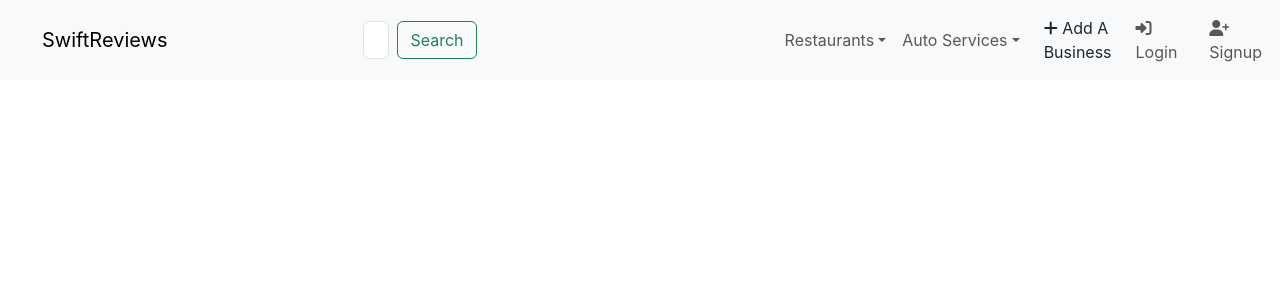
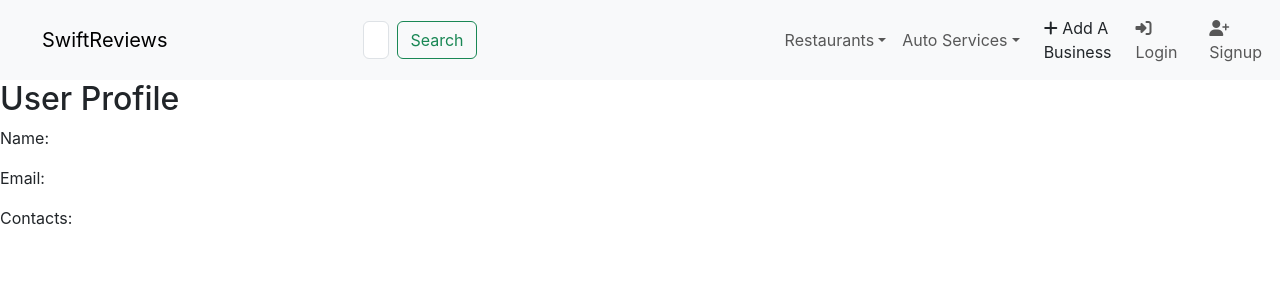
Before and after one commit to Nurdin-Ismail/Swift-Review, a React (Create React App) app in the folder client/: page /user/2 in a window 1280 px wide. Shown: the top 300 px of the page. Built offline with nearby package versions, Linux system fonts and the light colour scheme; no server answers.

Commit message:
user profile

```diff
--- a/client/package.json
+++ b/client/package.json
@@ -9,6 +9,7 @@
     "bootstrap": "^5.3.2",
     "react": "^18.2.0",
     "react-dom": "^18.2.0",
+    "react-redux": "^8.1.3",
     "react-router-dom": "^6.16.0",
     "react-scripts": "5.0.1",
     "web-vitals": "^2.1.4"
--- a/client/src/components/App.js
+++ b/client/src/components/App.js
@@ -19,6 +19,7 @@ import ReviewForm from './ReviewForm';
 
 import '../App.css'
 import RecentActivity from './RecentActivity';
+import UserProfile from './UserProfile';
 
 
 
@@ -44,7 +45,7 @@ function App() {
         <Route path='/business/2' element={<BusinessDetail />} />
         <Route path='/filter' element={<FilterSideBar />} />
 
-
+        <Route path='/user/2' element={<UserProfile />} />
 
       </Routes>
       {/* <Footer /> */}
--- a/client/src/components/RecentActivity.js
+++ b/client/src/components/RecentActivity.js
@@ -24,7 +24,7 @@ function RecentActivity(){
                 {allRecentActivity.map((activity) => {
                     return(
                         <div className="recent-activity-card" key={activity.id}>
-                            <div className="recent-user-name">{activity.user.username}</div>
+                            <div className="recent-user-name"><i class="fa-solid fa-user"></i>{activity.user.username}</div>
                             <div className="recent-bus-name">{activity.business.name}</div>
                             <div>{activity.businessposter}</div>
                             <div>{activity.rating}</div>
--- /dev/null
+++ b/client/src/components/UserProfile.js
@@ -0,0 +1,39 @@
+
+import React, { useEffect, useState, Fragment } from 'react';
+import { Link } from 'react-router-dom';
+
+const UserProfile = () => {
+  const [userData, setUserData] = useState({});
+  const [loading, setLoading] = useState(true);
+
+  useEffect(() => {
+    // Fetch user profile data from the API
+    fetch('http://127.0.0.1:5555/user/id')
+      .then((response) => response.json())
+      .then((data) => {
+        setUserData(data);
+        setLoading(false);
+      })
+      .catch((error) => {
+        console.error('Error fetching user profile:', error);
+        setLoading(false);
+      });
+  }, []);
+
+  if (loading) {
+    return <p>Loading user profile...</p>;
+  }
+
+  return (
+    <div>
+      <h2>User Profile</h2>
+      <p>Name: {userData.username}</p>
+      <p>Email: {userData.email}</p>
+      <p>Contacts: {userData.contacts}</p>
+
+    </div>
+  );
+};
+
+
+export default UserProfile;
```
Also changed, not shown: 1 other file (tests, documents, lock files or other folders).
